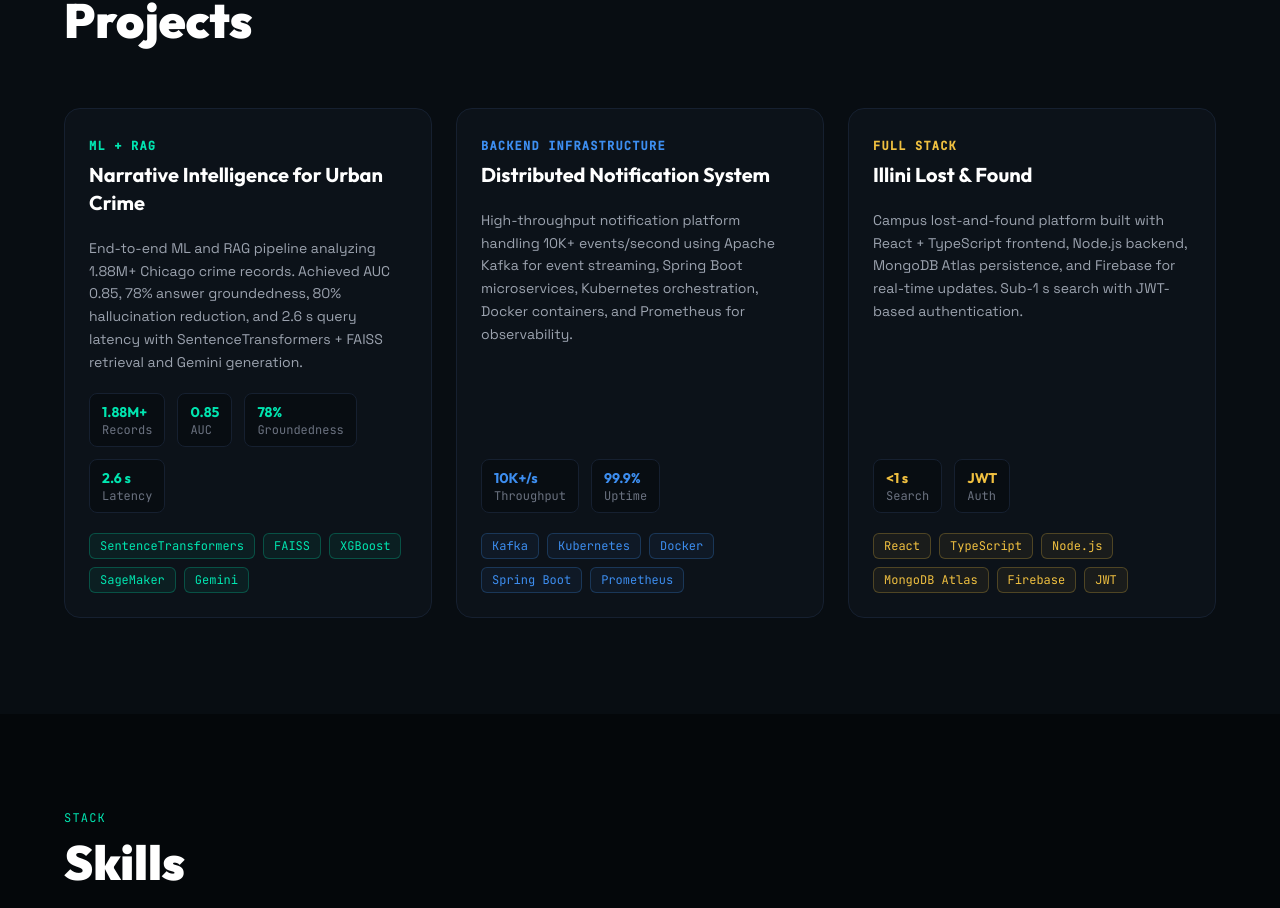
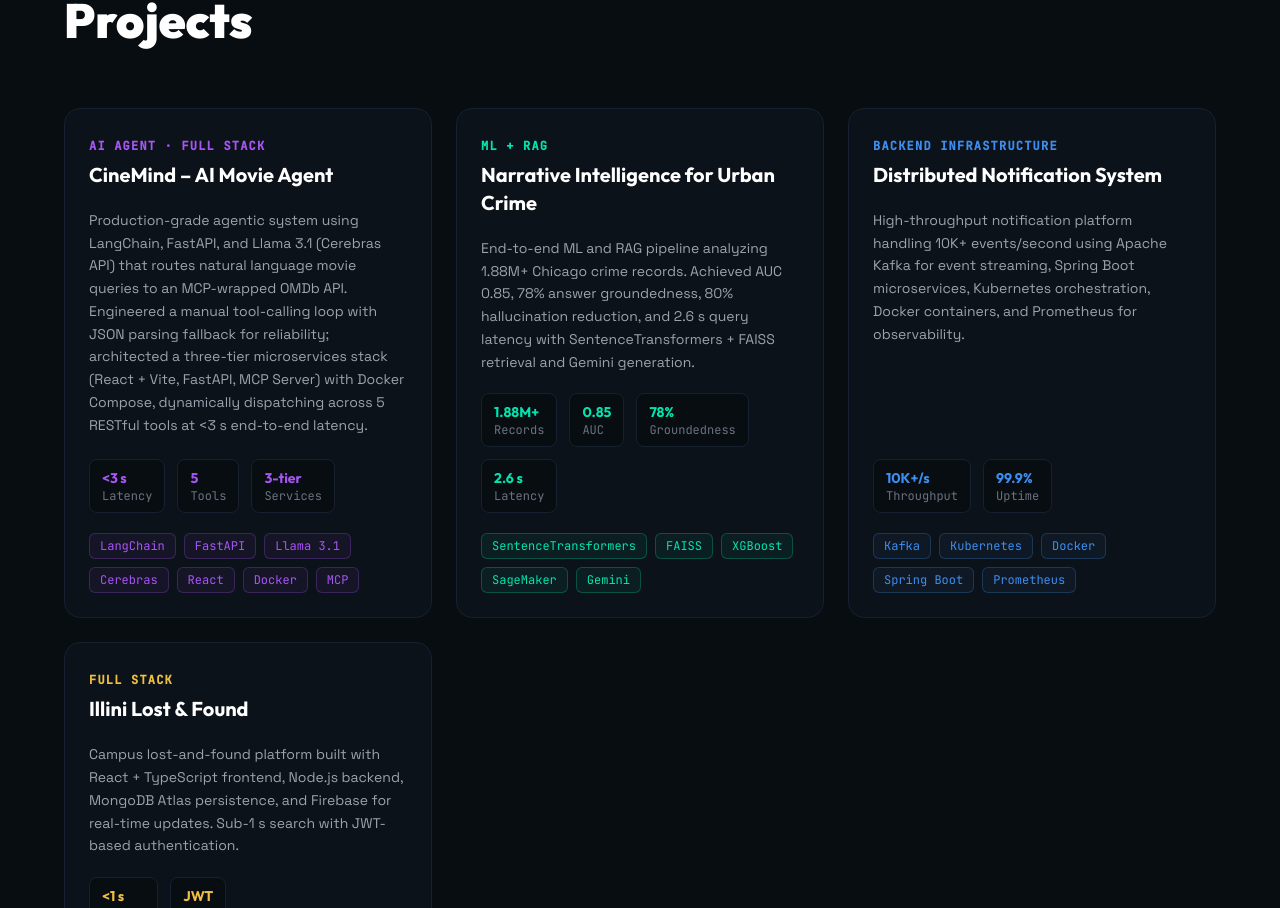
Before and after one commit to achyuth706/portfolio-react, a React (Vite) app in the folder frontend/: page / in a window 1280 px wide. Shown: the part 2562-3470 px from the top of the page. Built offline with nearby package versions, Linux system fonts and the light colour scheme.

Commit message:
new project

```diff
--- a/frontend/src/components/Projects.jsx
+++ b/frontend/src/components/Projects.jsx
@@ -2,6 +2,19 @@ import { motion, useInView } from 'framer-motion'
 import { useRef } from 'react'
 
 const projects = [
+  {
+    title: 'CineMind – AI Movie Agent',
+    type: 'AI Agent · Full Stack',
+    description:
+      'Production-grade agentic system using LangChain, FastAPI, and Llama 3.1 (Cerebras API) that routes natural language movie queries to an MCP-wrapped OMDb API. Engineered a manual tool-calling loop with JSON parsing fallback for reliability; architected a three-tier microservices stack (React + Vite, FastAPI, MCP Server) with Docker Compose, dynamically dispatching across 5 RESTful tools at <3 s end-to-end latency.',
+    stats: [
+      { label: 'Latency', value: '<3 s' },
+      { label: 'Tools', value: '5' },
+      { label: 'Services', value: '3-tier' },
+    ],
+    tags: ['LangChain', 'FastAPI', 'Llama 3.1', 'Cerebras', 'React', 'Docker', 'MCP'],
+    accent: '#a855f7',
+  },
   {
     title: 'Narrative Intelligence for Urban Crime',
     type: 'ML + RAG',
```
